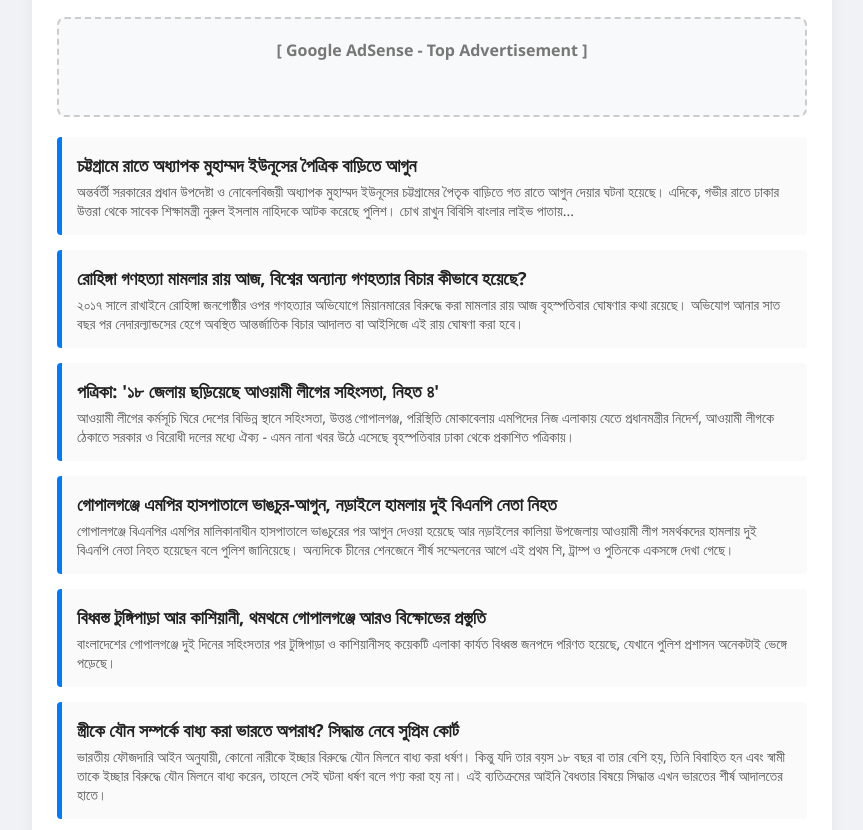
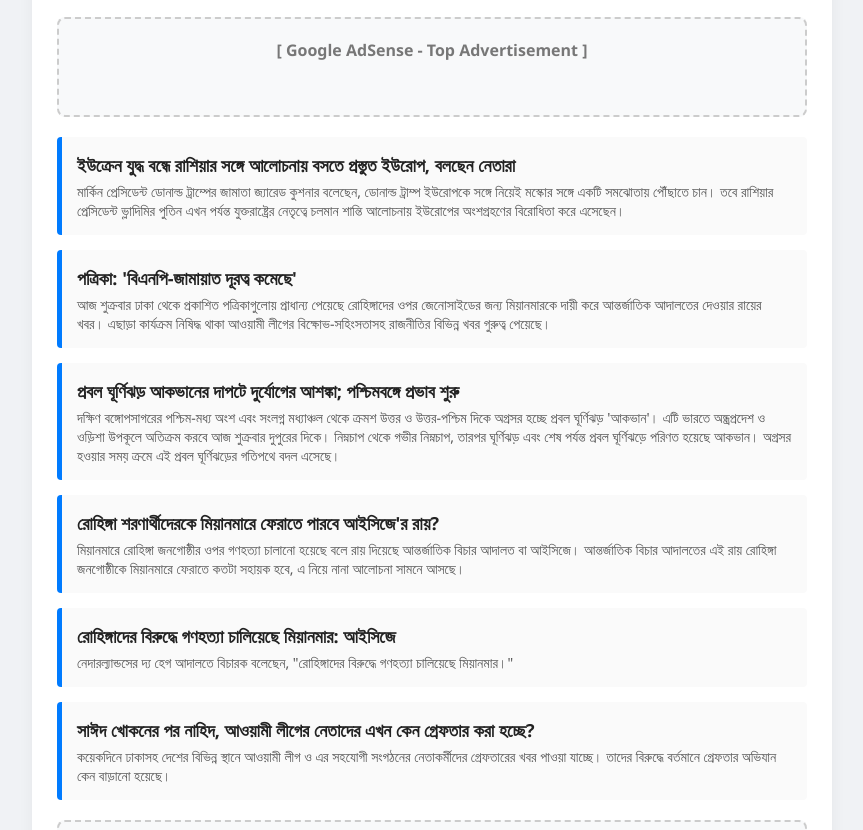
Before and after one commit to rash28997-design/nur1, a plain HTML site: page index.html in a window 1280 px wide. Shown: the part 91-921 px from the top of the page, without its empty margins (208-1071 px from the left). Drawn offline with Linux system fonts and the light colour scheme.

Commit message:
Automated daily news update

```diff
--- a/index.html
+++ b/index.html
@@ -33,56 +33,57 @@
 
 <div class="news-card">
     <h3>
-        <a href="https://www.bbc.co.uk/bengali/live/c6j4r8jnvx2yt?at_medium=RSS&amp;at_campaign=rss" target="_blank" rel="noopener noreferrer">
-            চট্টগ্রামে রাতে অধ্যাপক মুহাম্মদ ইউনূসের পৈত্রিক বাড়িতে আগুন
+        <a href="https://www.bbc.com/bengali/articles/cmly7djwy0wpo?at_medium=RSS&amp;at_campaign=rss" target="_blank" rel="noopener noreferrer">
+            ইউক্রেন যুদ্ধ বন্ধে রাশিয়ার সঙ্গে আলোচনায় বসতে প্রস্তুত ইউরোপ, বলছেন নেতারা
         </a>
     </h3>
-    <p>অন্তর্বর্তী সরকারের প্রধান উপদেষ্টা ও নোবেলবিজয়ী অধ্যাপক মুহাম্মদ ইউনূসের চট্টগ্রামের পৈতৃক বাড়িতে গত রাতে আগুন দেয়ার ঘটনা হয়েছে। এদিকে, গভীর রাতে ঢাকার উত্তরা থেকে সাবেক শিক্ষামন্ত্রী নুরুল ইসলাম নাহিদকে আটক করেছে পুলিশ। চোখ রাখুন বিবিসি বাংলার লাইভ পাতায়...</p>
+    <p>মার্কিন প্রেসিডেন্ট ডোনাল্ড ট্রাম্পের জামাতা জ্যারেড কুশনার বলেছেন, ডোনাল্ড ট্রাম্প ইউরোপকে সঙ্গে নিয়েই মস্কোর সঙ্গে একটি সমঝোতায় পৌঁছাতে চান। তবে রাশিয়ার প্রেসিডেন্ট ভ্লাদিমির পুতিন এখন পর্যন্ত যুক্তরাষ্ট্রের নেতৃত্বে চলমান শান্তি আলোচনায় ইউরোপের অংশগ্রহণের বিরোধিতা করে এসেছেন।</p>
 </div>
 
 <div class="news-card">
     <h3>
-        <a href="https://www.bbc.com/bengali/articles/c64gnxe7g7d9o?at_medium=RSS&amp;at_campaign=rss" target="_blank" rel="noopener noreferrer">
-            রোহিঙ্গা গণহত্যা মামলার রায় আজ, বিশ্বের অন্যান্য গণহত্যার বিচার কীভাবে হয়েছে?
+        <a href="https://www.bbc.com/bengali/articles/cmkg58dy1pwxo?at_medium=RSS&amp;at_campaign=rss" target="_blank" rel="noopener noreferrer">
+            পত্রিকা: &#x27;বিএনপি-জামায়াত দূরত্ব কমেছে&#x27;
         </a>
     </h3>
-    <p>২০১৭ সালে রাখাইনে রোহিঙ্গা জনগোষ্ঠীর ওপর গণহত্যার অভিযোগে মিয়ানমারের বিরুদ্ধে করা মামলার রায় আজ বৃহস্পতিবার  ঘোষণার কথা রয়েছে। অভিযোগ আনার সাত বছর পর নেদারল্যান্ডসের হেগে অবস্থিত আন্তর্জাতিক বিচার আদালত বা আইসিজে এই রায় ঘোষণা করা হবে।</p>
+    <p>আজ শুক্রবার ঢাকা থেকে প্রকাশিত পত্রিকাগুলোয় প্রাধান্য পেয়েছে রোহিঙ্গাদের ওপর জেনোসাইডের জন্য মিয়ানমারকে দায়ী করে আন্তর্জাতিক আদালতের দেওয়ার রায়ের খবর। এছাড়া কার্যক্রম নিষিদ্ধ থাকা আওয়ামী লীগের বিক্ষোভ-সহিংসতাসহ রাজনীতির বিভিন্ন খবর গুরুত্ব পেয়েছে।</p>
 </div>
 
 <div class="news-card">
     <h3>
-        <a href="https://www.bbc.com/bengali/articles/cr62pq1j2x6jo?at_medium=RSS&amp;at_campaign=rss" target="_blank" rel="noopener noreferrer">
-            পত্রিকা: &#x27;১৮ জেলায় ছড়িয়েছে আওয়ামী লীগের সহিংসতা, নিহত ৪&#x27;
+        <a href="https://www.bbc.com/bengali/articles/c6702q0dg4pjo?at_medium=RSS&amp;at_campaign=rss" target="_blank" rel="noopener noreferrer">
+            প্রবল ঘূর্ণিঝড় আকভানের দাপটে দুর্যোগের আশঙ্কা; পশ্চিমবঙ্গে প্রভাব শুরু
         </a>
     </h3>
-    <p>আওয়ামী লীগের কর্মসূচি ঘিরে দেশের বিভিন্ন স্থানে সহিংসতা, উত্তপ্ত গোপালগঞ্জ, পরিস্থিতি মোকাবেলায় এমপিদের নিজ এলাকায় যেতে প্রধানমন্ত্রীর নিদের্শ, আওয়ামী লীগকে ঠেকাতে সরকার ও বিরোধী দলের মধ্যে ঐক্য - এমন নানা খবর উঠে এসেছে বৃহস্পতিবার ঢাকা থেকে প্রকাশিত পত্রিকায়।</p>
+    <p>দক্ষিণ বঙ্গোপসাগরের পশ্চিম-মধ্য অংশ এবং সংলগ্ন মধ্যাঞ্চল থেকে ক্রমশ উত্তর ও উত্তর-পশ্চিম দিকে অগ্রসর হচ্ছে প্রবল ঘূর্ণিঝড় &#x27;আকভান&#x27;। এটি ভারতে অন্ধ্রপ্রদেশ ও ওড়িশা উপকূলে অতিক্রম করবে আজ শুক্রবার দুপুরের দিকে।
+নিম্নচাপ থেকে গভীর নিম্নচাপ, তারপর ঘূর্ণিঝড় এবং শেষ পর্যন্ত প্রবল ঘূর্ণিঝড়ে পরিণত হয়েছে আকভান। অগ্রসর হওয়ার সময় ক্রমে এই প্রবল ঘূর্ণিঝড়ের গতিপথে বদল এসেছে।</p>
 </div>
 
 <div class="news-card">
     <h3>
-        <a href="https://www.bbc.co.uk/bengali/live/cwe9kn24gdn9t?at_medium=RSS&amp;at_campaign=rss" target="_blank" rel="noopener noreferrer">
-            গোপালগঞ্জে এমপির হাসপাতালে ভাঙচুর-আগুন, নড়াইলে হামলায় দুই বিএনপি নেতা নিহত
+        <a href="https://www.bbc.com/bengali/articles/c6jd7edm08x9o?at_medium=RSS&amp;at_campaign=rss" target="_blank" rel="noopener noreferrer">
+            রোহিঙ্গা শরণার্থীদেরকে মিয়ানমারে ফেরাতে পারবে আইসিজে&#x27;র রায়?
         </a>
     </h3>
-    <p>গোপালগঞ্জে বিএনপির এমপির মালিকানাধীন হাসপাতালে ভাঙচুরের পর আগুন দেওয়া হয়েছে আর নড়াইলের কালিয়া উপজেলায় আওয়ামী লীগ সমর্থকদের হামলায় দুই বিএনপি নেতা নিহত হয়েছেন বলে পুলিশ জানিয়েছে। অন্যদিকে চীনের শেনজেনে শীর্ষ সম্মেলনের আগে এই প্রথম শি, ট্রাম্প ও পুতিনকে একসঙ্গে দেখা গেছে।</p>
+    <p>মিয়ানমারে রোহিঙ্গা জনগোষ্ঠীর ওপর গণহত্যা চালানো হয়েছে বলে রায় দিয়েছে আন্তর্জাতিক বিচার আদালত বা আইসিজে। আন্তর্জাতিক বিচার আদালতের এই রায় রোহিঙ্গা জনগোষ্ঠীকে মিয়ানমারে ফেরাতে কতটা সহায়ক হবে, এ নিয়ে নানা আলোচনা সামনে আসছে।</p>
 </div>
 
 <div class="news-card">
     <h3>
-        <a href="https://www.bbc.com/bengali/articles/cqzjr30yvk48o?at_medium=RSS&amp;at_campaign=rss" target="_blank" rel="noopener noreferrer">
-            বিধ্বস্ত টুঙ্গিপাড়া আর কাশিয়ানী, থমথমে গোপালগঞ্জে আরও বিক্ষোভের প্রস্তুতি
+        <a href="https://www.bbc.co.uk/bengali/live/c6j4r8jnvx2yt?at_medium=RSS&amp;at_campaign=rss" target="_blank" rel="noopener noreferrer">
+            রোহিঙ্গাদের বিরুদ্ধে গণহত্যা চালিয়েছে মিয়ানমার: আইসিজে
         </a>
     </h3>
-    <p>বাংলাদেশের গোপালগঞ্জে দুই দিনের সহিংসতার পর টুঙ্গিপাড়া ও কাশিয়ানীসহ কয়েকটি এলাকা কার্যত বিধ্বস্ত জনপদে পরিণত হয়েছে, যেখানে পুলিশ প্রশাসন অনেকটাই ভেঙ্গে পড়েছে।</p>
+    <p>নেদারল্যান্ডসের দ্য হেগ আদালতে বিচারক বলেছেন, &quot;রোহিঙ্গাদের বিরুদ্ধে গণহত্যা চালিয়েছে মিয়ানমার।&quot;</p>
 </div>
 
 <div class="news-card">
     <h3>
-        <a href="https://www.bbc.com/bengali/articles/c39w9510gnj4o?at_medium=RSS&amp;at_campaign=rss" target="_blank" rel="noopener noreferrer">
-            স্ত্রীকে যৌন সম্পর্কে বাধ্য করা ভারতে অপরাধ? সিদ্ধান্ত নেবে সুপ্রিম কোর্ট
+        <a href="https://www.bbc.com/bengali/articles/c6x2ek9lxvyvo?at_medium=RSS&amp;at_campaign=rss" target="_blank" rel="noopener noreferrer">
+            সাঈদ খোকনের পর নাহিদ, আওয়ামী লীগের নেতাদের এখন কেন গ্রেফতার করা হচ্ছে?
         </a>
     </h3>
-    <p>ভারতীয় ফৌজদারি আইন অনুযায়ী, কোনো নারীকে ইচ্ছার বিরুদ্ধে যৌন মিলনে বাধ্য করা ধর্ষণ। কিন্তু যদি তার বয়স ১৮ বছর বা তার বেশি হয়, তিনি বিবাহিত হন এবং স্বামী তাকে ইচ্ছার বিরুদ্ধে যৌন মিলনে বাধ্য করেন, তাহলে সেই ঘটনা ধর্ষণ বলে গণ্য করা হয় না। এই ব্যতিক্রমের আইনি বৈধতার বিষয়ে সিদ্ধান্ত এখন ভারতের শীর্ষ আদালতের হাতে।</p>
+    <p>কয়েকদিনে ঢাকাসহ দেশের বিভিন্ন স্থানে আওয়ামী লীগ ও এর সহযোগী সংগঠনের নেতাকর্মীদের গ্রেফতারের খবর পাওয়া যাচ্ছে। তাদের বিরুদ্ধে বর্তমানে গ্রেফতার অভিযান কেন বাড়ানো হয়েছে।</p>
 </div>
 
 <!-- END_NEWS -->
@@ -94,7 +95,7 @@
         </div>
 
         <div class="time-stamp">
-            সর্বশেষ আপডেট: <span id="last-updated">19-11-2026 05:46 AM</span>
+            সর্বশেষ আপডেট: <span id="last-updated">20-11-2026 05:35 AM</span>
         </div>
     </div>
 
```
